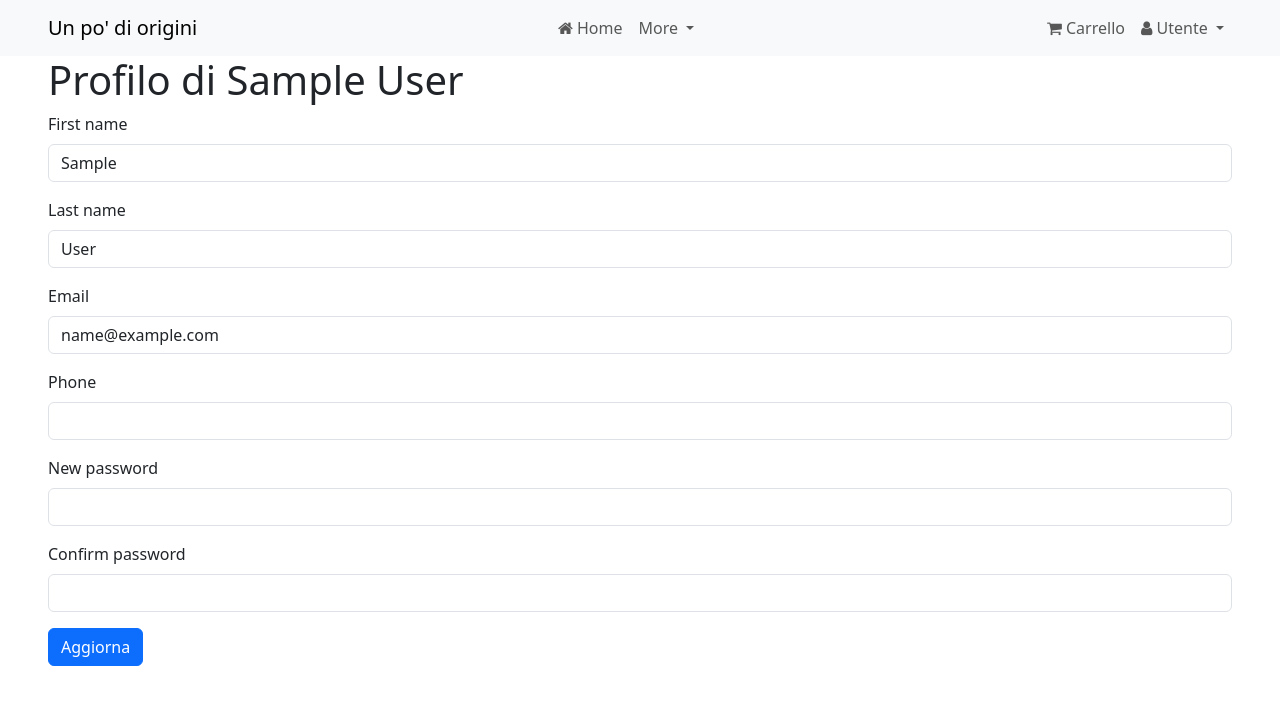
After one commit to marielean/UnPoDiOrigine, a Django app: page /profile/ in a window 1280 px wide. The commit adds this page. Shown: the top 705 px of the page. Run offline with Django 5.2, Linux system fonts and the light colour scheme; the visitor is signed in with stand-in values (Sample User, id 1); some libraries are stand-ins or nearby versions.

Commit message:
Create profile page

```diff
--- a/store/middlewares/auth.py
+++ b/store/middlewares/auth.py
@@ -1,16 +1,17 @@
 from django.shortcuts import redirect
 from django.contrib.auth import get_user
+from django.urls import reverse
 
 
 def auth_middleware(get_response):
 
     def middleware(request):
         user = get_user(request)
-        if not user.is_authenticated:
+        login_url = reverse('login')
+        if not user.is_authenticated and request.path != login_url:
             return redirect('login')
 
         response = get_response(request)
-
         return response
 
     return middleware
--- /dev/null
+++ b/store/models/form/user_profile_form.py
@@ -0,0 +1,30 @@
+from django import forms
+from store.models.customer import Customer
+
+class UserProfileForm(forms.ModelForm):
+    new_password = forms.CharField(widget=forms.PasswordInput, required=False)
+    confirm_password = forms.CharField(widget=forms.PasswordInput, required=False)
+
+    class Meta:
+        model = Customer
+        fields = ['first_name', 'last_name', 'email', 'phone', 'new_password', 'confirm_password']
+
+    def clean(self):
+        cleaned_data = super().clean()
+        new_password = cleaned_data.get("new_password")
+        confirm_password = cleaned_data.get("confirm_password")
+
+        if new_password and new_password != confirm_password:
+            self.add_error('new_password', 'Le password non corrispondono')
+
+    def save(self, commit=True):
+        user = super().save(commit=False)
+        new_password = self.cleaned_data.get("new_password")
+
+        if new_password:
+            user.set_password(new_password)
+
+        if commit:
+            user.save()
+
+        return user
--- a/store/templates/store/navbar.html
+++ b/store/templates/store/navbar.html
@@ -18,18 +18,27 @@
             <!-- Aggiungi qui altri link -->
         </ul>
         <ul class="navbar-nav">
+            {% if request.user.is_authenticated %}
+            <li class="nav-item">
+                <a class="nav-link" href="#"><i class="fa fa-shopping-cart"></i> Carrello</a>
+            </li>
+            {% endif %}
             {% if user.is_authenticated %}
-            <li class="nav-item">
-                <a class="nav-link" href="/logout"><i class="fa fa-sign-out"></i> Logout</a>
+            <li class="nav-item dropdown">
+                <a class="nav-link dropdown-toggle" href="#" id="navbarDropdown" role="button" data-toggle="dropdown" aria-haspopup="true" aria-expanded="false">
+                    <i class="fa fa-user"></i> Utente
+                </a>
+                <div class="dropdown-menu" aria-labelledby="navbarDropdown">
+                    <a class="dropdown-item" href="/profile">Profilo</a>
+                    <a class="dropdown-item" href="/logout">Logout</a>
+                </div>
             </li>
             {% else %}
             <li class="nav-item">
                 <a class="nav-link" href="/login"><i class="fa fa-user"></i> Login</a>
             </li>
             {% endif %}
-            <li class="nav-item">
-                <a class="nav-link" href="#"><i class="fa fa-shopping-cart"></i> Carrello</a>
-            </li>
+
         </ul>
     </div>
 </nav>
--- /dev/null
+++ b/store/templates/store/profile.html
@@ -0,0 +1,26 @@
+{% extends "store/store_base.html" %}
+{% block head %}
+<title>Profilo</title>
+{% endblock %}
+
+{% block content %}
+<h1>Profilo di {{ user.first_name }} {{user.last_name}}</h1>
+
+<form method="post" class="form-horizontal">
+    {% csrf_token %}
+    {% for field in form %}
+    <div class="form-group mb-3">
+        {{ field.errors }}
+        <label for="{{ field.id_for_label }}" class="form-label">{{ field.label }}</label>
+        <input type="{{ field.field.widget.input_type }}" name="{{ field.html_name }}" id="{{ field.id_for_label }}"
+            class="form-control" value="{{ field.value|default_if_none:'' }}">
+    </div>
+    {% endfor %}
+    <div class="form-group">
+        <div class="col-sm-offset-2 col-sm-10">
+            <button type="submit" class="btn btn-primary">Aggiorna</button>
+        </div>
+    </div>
+</form>
+
+{% endblock %}
--- a/store/urls.py
+++ b/store/urls.py
@@ -9,7 +9,8 @@ urlpatterns = [
     path('signup', Signup.as_view(), name='signup'),
     path('login', Login.as_view(), name='login'),
     path('logout', logout, name='logout'),
-    path('checkout', CheckOut.as_view(), name='checkout'),
-    path('orders', auth_middleware(OrderView.as_view()), name='orders')
+    #path('checkout', CheckOut.as_view(), name='checkout'),
+    path('profile/', auth_middleware(Profile.as_view()), name='profile'),
+    #path('orders', auth_middleware(OrderView.as_view()), name='orders'),
     # path('cart', auth_middleware(Cart.as_view()), name='cart'),
 ]
--- a/store/views/__init__.py
+++ b/store/views/__init__.py
@@ -2,4 +2,5 @@ from .home import Index
 from .signup import Signup
 from .login import Login, logout
 from .checkout import CheckOut
+from .profile import Profile
 from .orders import OrderView
--- a/store/views/orders.py
+++ b/store/views/orders.py
@@ -11,4 +11,4 @@ class OrderView(View):
         customer = request.session.get('customer')
         orders = Order.get_orders_by_customer(customer)
         print(orders)
-        return render(request, 'orders.html', {'orders': orders})
+        return #render(request, 'orders.html', {'orders': orders})
--- /dev/null
+++ b/store/views/profile.py
@@ -0,0 +1,15 @@
+from django.shortcuts import render, redirect
+from django.views import View
+from store.models.form.user_profile_form import UserProfileForm
+
+class Profile(View):
+    def get(self, request):
+        form = UserProfileForm(instance=request.user)
+        return render(request, 'store/profile.html', {'form': form})
+
+    def post(self, request):
+        form = UserProfileForm(request.POST, instance=request.user)
+        if form.is_valid():
+            form.save()
+            return redirect('profile')
+        return render(request, 'store/profile.html', {'form': form})
```
